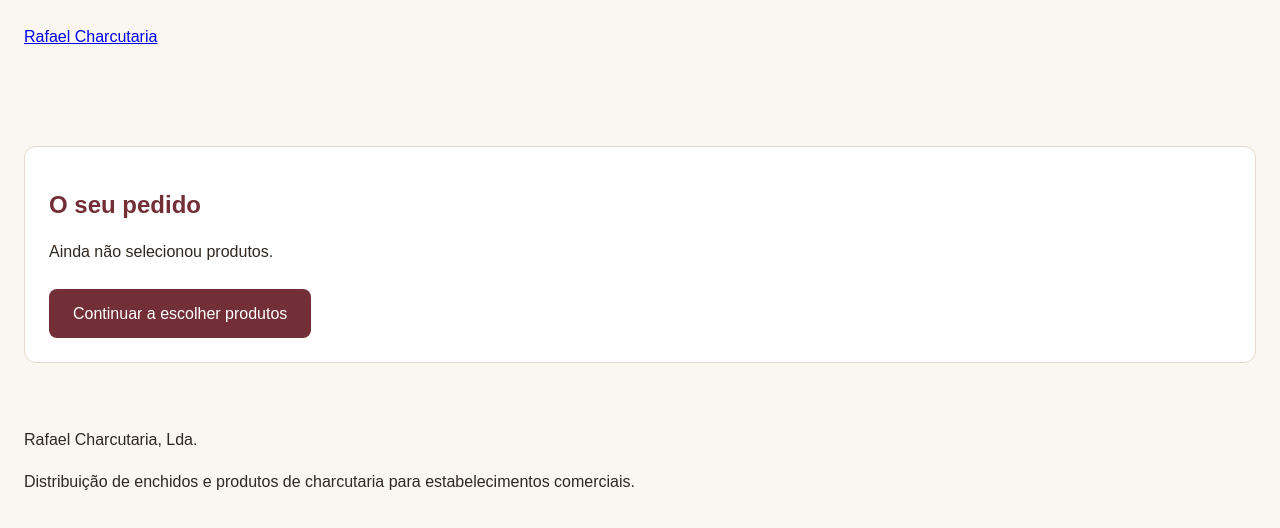
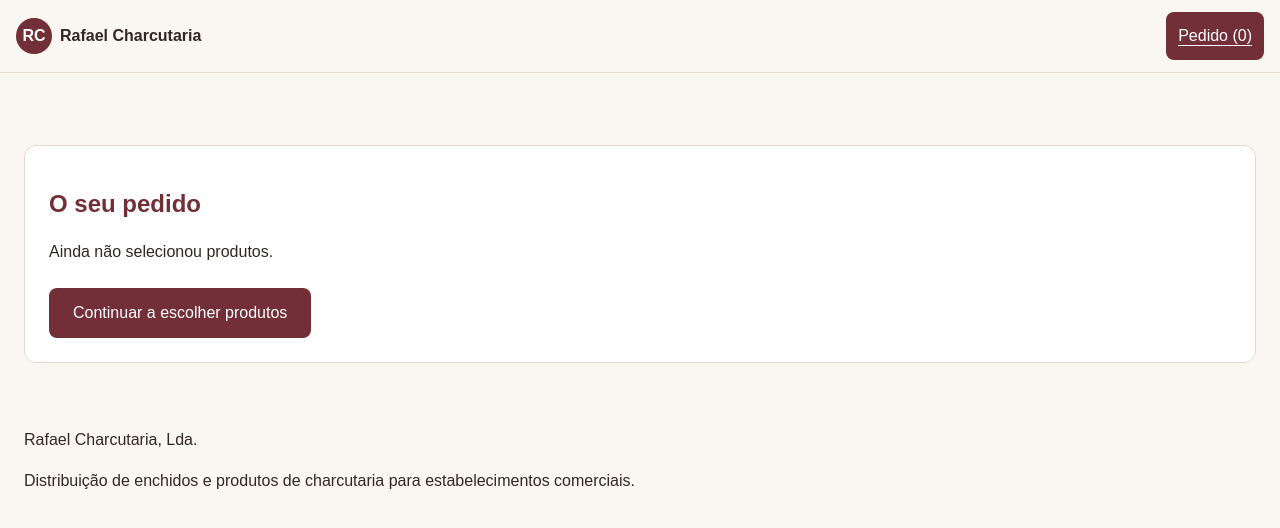
Before and after one commit to artur-rafael/rafael-charcutaria, a plain HTML site: page cart.html in a window 1280 px wide. Drawn offline with Linux system fonts and the light colour scheme.

Commit message:
add sticky header
Add a shared sticky header with homepage navigation and order counter.

```diff
--- a/cart.html
+++ b/cart.html
@@ -11,8 +11,20 @@
 	</head>
 
 	<body>
-		<header>
-			<a href="index.html">Rafael Charcutaria</a>
+		<header class="site-header">
+			<a class="site-brand" href="index.html#produtos">
+				<span class="brand-mark" aria-hidden="true">RC</span>
+				<span>Rafael Charcutaria</span>
+			</a>
+
+			<a
+				id="cart-link"
+				class="button header-cart"
+				href="#pedido"
+				aria-current="page"
+			>
+				Pedido
+			</a>
 		</header>
 
 		<main>
@@ -26,6 +38,10 @@
 				</p>
 
 				<ul id="order-items"></ul>
+
+				<a class="button" href="index.html#produtos">
+					Continuar a escolher produtos
+				</a>
 
 				<template id="order-item-template">
 					<li class="order-item">
@@ -151,10 +167,6 @@
 						</button>
 					</div>
 				</form>
-
-				<a class="button" href="index.html#produtos">
-					Continuar a escolher produtos
-				</a>
 			</section>
 		</main>
 
--- a/main.js
+++ b/main.js
@@ -93,7 +93,7 @@ function describeOrderItem(product, format, quantity) {
 
 function renderOrder() {
 	if (cartLink) {
-		cartLink.textContent = `Rever pedido (${cart.length})`;
+		cartLink.textContent = `Pedido (${cart.length})`;
 	}
 
 	if (!orderItems || !orderEmpty || !orderTemplate) {
--- a/style.css
+++ b/style.css
@@ -41,6 +41,66 @@ h1 {
 .button:disabled {
 	opacity: 0.5;
 	cursor: default;
+}
+
+.site-header {
+	position: sticky;
+	top: 0;
+	z-index: 20;
+	display: flex;
+	align-items: center;
+	justify-content: space-between;
+	gap: 12px;
+	padding: 12px 16px;
+	background-color: #faf7f2;
+	border-bottom: 1px solid #e4d9ce;
+}
+
+.site-brand {
+	display: flex;
+	align-items: center;
+	gap: 8px;
+	min-width: 0;
+	color: #302821;
+	font-weight: 700;
+	line-height: 1.2;
+	text-decoration: none;
+}
+
+.brand-mark {
+	display: grid;
+	place-items: center;
+	width: 36px;
+	height: 36px;
+	flex-shrink: 0;
+	border-radius: 50%;
+	background-color: #722f37;
+	color: #ffffff;
+}
+
+.header-cart {
+	display: inline-flex;
+	align-items: center;
+	min-height: 48px;
+	box-sizing: border-box;
+	padding: 10px 12px;
+	flex-shrink: 0;
+	white-space: nowrap;
+}
+
+.header-cart[aria-current="page"] {
+	text-decoration: underline;
+	text-underline-offset: 4px;
+}
+
+.site-brand:focus-visible {
+	outline: 3px solid #722f37;
+	outline-offset: 4px;
+}
+
+#produtos,
+#pedido {
+	scroll-margin-top: 96px;
 }
 
 .catalogue-search {
```
Also changed, not shown: index.html (+10 -4 lines).
